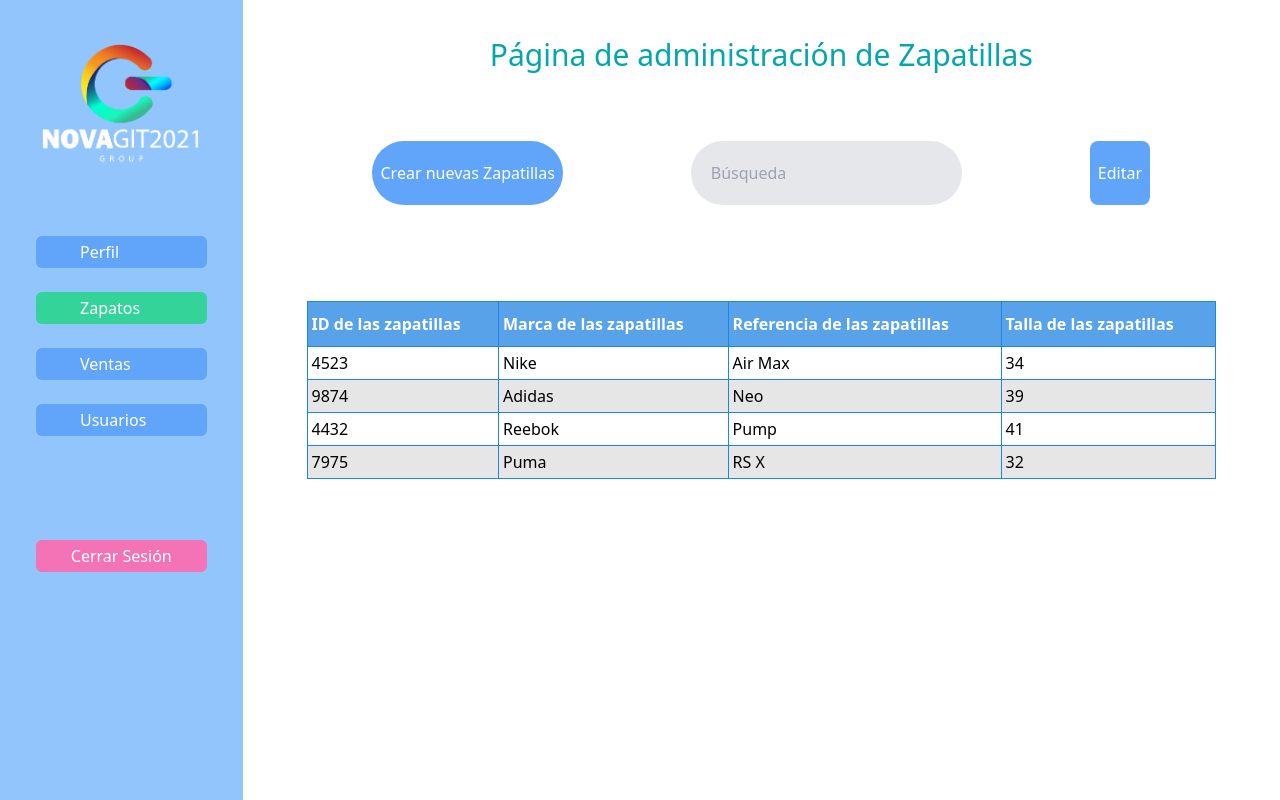
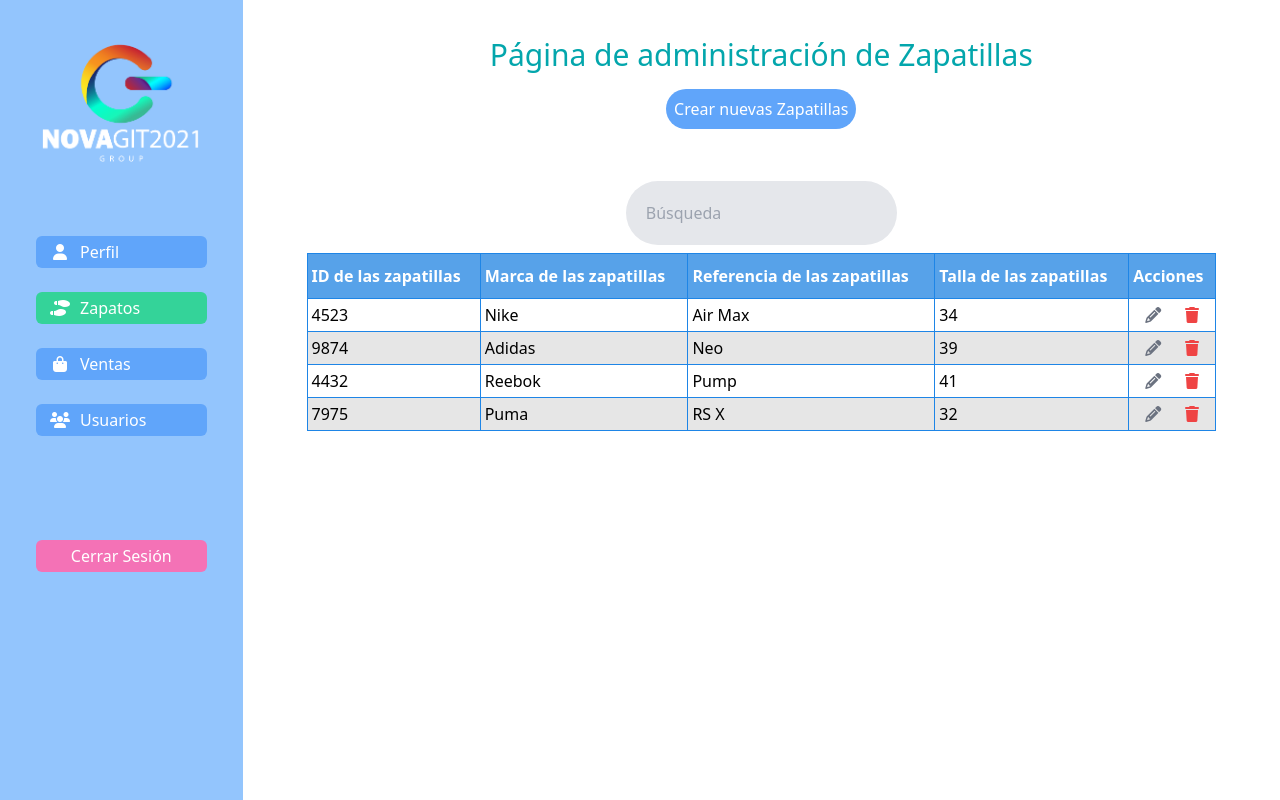
Before and after one commit to NovaGit2021/MinTic2021, a React (Create React App) app: page /admin/zapatillas in a window 1280 px wide. Built offline with nearby package versions, Linux system fonts and the light colour scheme; no server answers.

Commit message:
Correciones de estilos, creación de botones editar y eliminar en zapatillas y creación estandar REST en zapatillas

```diff
--- a/package.json
+++ b/package.json
@@ -4,6 +4,10 @@
   "private": true,
   "dependencies": {
     "@craco/craco": "^6.3.0",
+    "@emotion/react": "^11.4.1",
+    "@emotion/styled": "^11.3.0",
+    "@material-ui/core": "^5.0.0-beta.5",
+    "@mui/material": "^5.0.3",
     "@storybook/addon-postcss": "^2.0.0",
     "@tailwindcss/postcss7-compat": "^2.2.16",
     "@testing-library/jest-dom": "^5.11.4",
@@ -12,10 +16,12 @@
     "axios": "^0.22.0",
     "dom": "^0.0.3",
     "dotenv": "^10.0.0",
+    "nanoid": "^3.1.29",
     "react": "^17.0.2",
     "react-dom": "^17.0.2",
     "react-router-dom": "^5.3.0",
     "react-scripts": "4.0.3",
+    "react-toastify": "^8.0.3",
     "router": "^1.3.5",
     "tailwind": "^4.0.0",
     "web-vitals": "^1.0.1",
--- a/public/index.html
+++ b/public/index.html
@@ -15,6 +15,7 @@
       user's mobile device or desktop. See https://developers.google.com/web/fundamentals/web-app-manifest/
     -->
     <link rel="manifest" href="%PUBLIC_URL%/manifest.json" />
+    <script src="https://kit.fontawesome.com/d4cd33a1a3.js" crossorigin="anonymous"></script>
     <!--
       Notice the use of %PUBLIC_URL% in the tags above.
       It will be replaced with the URL of the `public` folder during the build.
--- a/src/components/Navbar.jsx
+++ b/src/components/Navbar.jsx
@@ -6,7 +6,7 @@
     return (
         <nav className="px-3 bg-blue-300">
             <ul className="p-2 flex w-full justify-between my-3">
-                <img src={logo} className="h-12 h-10 "alt =""/>
+                <img src={logo} className="h-12  "alt =""/>
                 <li className='h-4 my-3 text-white font-extrabold'>ShoeStore.novaGit</li>
 
                 <li className= "px-3">
--- a/src/components/Sidebar.jsx
+++ b/src/components/Sidebar.jsx
@@ -1,4 +1,4 @@
-import React, { useEffect, useState } from 'react';
+import React from 'react';
 import LogoNovaG from './LogoNovaG';
 import { Link } from 'react-router-dom';
 import useActiveRoute from '../hooks/useActiveRoute';
@@ -13,16 +13,16 @@
                     <LogoNovaG />
                 </Link>
                 <div className="my-4 p-3">
-                    <Ruta icono="fa-solid fa-user" ruta="/admin/perfil" nombre="Perfil" />
-                    <Ruta icono="fa-solid fa-shoe-prints" ruta="/admin/zapatillas" nombre="Zapatos" />
-                    <Ruta icono="fa-solid fa-bag-shopping" ruta="/admin/ventas" nombre="Ventas" />
-                    <Ruta icono="fa-solid fa-users" ruta="/admin/usuarios" nombre="Usuarios" />
+                    <Ruta icono="fas fa-solid fa-user" ruta="/admin/perfil" nombre="Perfil" />
+                    <Ruta icono="fas fa-solid fa-shoe-prints" ruta="/admin/zapatillas" nombre="Zapatos" />
+                    <Ruta icono="fas fa-solid fa-shopping-bag" ruta="/admin/ventas" nombre="Ventas" />
+                    <Ruta icono="fas fa-solid fa-users" ruta="/admin/usuarios" nombre="Usuarios" />
 
                 </div>
                 <Link to='/'>
                 <div className='my-4 p-3'>
                     <button className='justify-center p-1 my-6 bg-pink-400 hover:bg-pink-500 flex  w-full items-center text-white rounded-md
-                    ttransition rounded duration-500 ease-in-out bg-blue-400 hover:bg-blue-500 transform hover:-translate-y-1 hover:scale-110'>Cerrar Sesión</button>
+                    transition  duration-500 ease-in-out transform hover:-translate-y-1 hover:scale-110'>Cerrar Sesión</button>
                 </div>
                 </Link>
             </nav>
@@ -37,7 +37,7 @@
     return(
         <Link to={ruta}>
             <button className={`p-1 my-6 bg-${isActive ? 'green' : 'blue'
-            }-400 hover:bg-blue-500 flex w-full items-center text-white rounded-md ttransition rounded duration-200 ease-in-out transform hover:-translate-y-1 hover:scale-110`}>
+            }-400 hover:bg-blue-500 flex w-full items-center text-white rounded-md ttransition  duration-200 ease-in-out transform hover:-translate-y-1 hover:scale-110`}>
             <i className={`${icono} w-10`} />
                 {nombre}
             </button>
--- a/src/index.js
+++ b/src/index.js
@@ -3,6 +3,7 @@
 import './index.css';
 import App from './App';
 import reportWebVitals from './reportWebVitals';
+
 
 ReactDOM.render(
   <React.StrictMode>
--- a/src/pages/admin/Index.jsx
+++ b/src/pages/admin/Index.jsx
@@ -5,7 +5,7 @@
 const Admin = () => {
     return (
         <div>
-            <input className="p-5 m-4 text-white bg-gray-200 p-1 rounded mg-10" placeholder="Búsqueda" />
+            <input className="p-5 m-4 text-white bg-gray-200 rounded mg-10" placeholder="Búsqueda" />
             <main>
             <section className="contenedor sobre-nosotros">
             <h2 className="m-10 flex justify-center text-blue-400 font-extrabold">Nuestro producto</h2>
--- a/src/pages/admin/Usuarios.jsx
+++ b/src/pages/admin/Usuarios.jsx
@@ -45,7 +45,7 @@
         }}
             className="text-white m-16 p-2 rounded-full ttransition duration-200 ease-in-out bg-blue-400 hover:bg-blue-500 transform hover:-translate-y-1 hover:scale-110"> {textoBoton}
         </button>
-        <input className="p-5 m-16 text-black bg-gray-200 p-1 rounded-full m-10" placeholder="Búsqueda" />
+        <input className="p-5 m-16 text-black bg-gray-200 rounded-full" placeholder="Búsqueda" />
         <button className="text-white m-16 p-2 ttransition rounded-lg duration-200 ease-in-out bg-blue-400 hover:bg-blue-500 transform hover:-translate-y-1 hover:scale-110">
             Editar
         </button>
--- a/src/pages/admin/Ventas.jsx
+++ b/src/pages/admin/Ventas.jsx
@@ -53,7 +53,7 @@
         }}
             className="text-white m-16 p-2 rounded-full ttransition duration-200 ease-in-out bg-blue-400 hover:bg-blue-500 transform hover:-translate-y-1 hover:scale-110 "> {textoBoton}
         </button>
-        <input className="p-5 m-16 text-black bg-gray-200 p-1 rounded-full m-10 " placeholder="Búsqueda" />
+        <input className="p-5 m-16 text-black bg-gray-200 rounded-full" placeholder="Búsqueda" />
         <button className="text-white m-16 p-2 ttransition rounded-lg duration-200 ease-in-out bg-blue-400 hover:bg-blue-500 transform hover:-translate-y-1 hover:scale-110">editar
         </button>
 
--- a/src/pages/admin/Zapatillas.jsx
+++ b/src/pages/admin/Zapatillas.jsx
@@ -1,5 +1,9 @@
-import React, {useState, useEffect} from 'react'
+import { nanoid } from 'nanoid';
+import React, {useState, useEffect, useRef} from 'react'
 import axios from 'axios';
+import { toast } from 'react-toastify';
+import {Dialog, Tooltip} from "@mui/material";
+//import axios from 'axios';
 
 //elementos que estan en el codigo pero no se donde ponerlo//
 
@@ -22,22 +26,19 @@
     console.error(error);
 });*/
 
-/*useEffect(() => {
-    if (mostrarTabla){
+/* useEffect(() => {
+    const obetenerZapatillas = async () =>{
     const options = {method: 'GET', url: ''};
 
     axios
     .request(options)
     .then(function (response){
-        useZapatillas(response.data);
+        setZapatillas(response.data);
     })
     .catch(function (error) {
         console.error(error);
     });
-}
-}, [mostrarTabla]);*/
-
-
+}; */
 
 
 
@@ -72,12 +73,37 @@
     const [mostrarTabla, setMostrarTabla] = useState(true);
     const [zapatillas, setZapatillas] = useState([]);
     const [textoBoton, setTextoBoton] = useState('Crear nuevas Zapatillas')
+    const [ejecutarConsulta, setEjecutarConsulta] = useState(true);
+//como en verdad se obtienen del verdadero backend
+    useEffect (() => {
+        const obtenerZapatillas = async () =>{
+            const options = {method: 'GET', url: ''};
 
+            axios
+            .request(options)
+            .then(function (response){
+                setZapatillas(response.data);
+            })
+            .catch(function (error) {
+                console.error(error);
+            });
+        };
+        if (ejecutarConsulta){
+            obtenerZapatillas();
+            setEjecutarConsulta(false);
+        }
+    }, [ejecutarConsulta])
+//obtener lista de vehículos del supuesto backend
     useEffect(() =>{
         setZapatillas(zapatillasBackend);
     },[]);
-
-
+// cierre obtener lista de vehículos del supuesto backend
+ useEffect(() => {
+    if (mostrarTabla){
+      setEjecutarConsulta(true)
+    }
+    },[mostrarTabla]);
+//aquí termina como en verdad se obtienen del verdadero backend
     useEffect(()=>{
         if(mostrarTabla){
             setTextoBoton("Crear nuevas Zapatillas")
@@ -88,28 +114,37 @@
     return (
         <div className="w-500 flex flex-col items-center justify-start w-full m-8" >
             <h2 className="letra">Página de administración de Zapatillas</h2>
-        <div className= "flex justify-between mg-10">
+        <div className= "flex justify-between m-1">
         <button onClick={()=>
             {setMostrarTabla(!mostrarTabla);
         }}
-            className="text-white m-16 p-2 rounded-full ttransition duration-200 ease-in-out bg-blue-400 hover:bg-blue-500 transform hover:-translate-y-1 hover:scale-110 "> {textoBoton}
-        </button>
-        <input className="p-5 m-16 text-black bg-gray-200 p-1 rounded-full m-10" placeholder="Búsqueda" />
-        <button className="text-white m-16 p-2 ttransition rounded-lg duration-200 ease-in-out bg-blue-400 hover:bg-blue-500 transform hover:-translate-y-1 hover:scale-110">
-            Editar
+            className="text-white my-2 p-2 rounded-full ttransition duration-200 ease-in-out bg-blue-400 hover:bg-blue-500 transform hover:-translate-y-1 hover:scale-110 "> {textoBoton}
         </button>
         </div>
-        {mostrarTabla ? <TablaZapatillas listaZapatillas={zapatillas}/>: <FormularioCreacionZapatillas/>}
+        {mostrarTabla ? <TablaZapatillas listaZapatillas={zapatillas} setEjecutarConsulta={setEjecutarConsulta}/>: <FormularioCreacionZapatillas/>}
         </div>
     )
 }
 
-const TablaZapatillas = ({listaZapatillas}) => {
-    useEffect(()=>{
-        console.log("este es el listado de zapatillas en el componente tabla", listaZapatillas)
-    },[listaZapatillas])
+const TablaZapatillas = ({listaZapatillas, setEjecutarConsulta }) => {
+    const [busqueda, setBusqueda] = useState('');
+    const [zapatillasFiltradas, setZapatillasFiltradas] = useState(listaZapatillas);
+
+    useEffect (()=>{
+        setZapatillasFiltradas(
+        listaZapatillas.filter((elemento=>{
+            console.log("elemento", elemento);
+            return JSON.stringify(elemento).toLowerCase().includes(busqueda.toLowerCase());
+        }))
+        )
+    }, [busqueda, listaZapatillas]);
+
     return (
         <div className="p-8 flex flex-col items-center justify-center w-full">
+        <input
+        value={busqueda}
+        onChange={e=>setBusqueda(e.target.value)}
+        className="p-5 mx-1 my-2 text-black bg-gray-200 rounded-full" placeholder="Búsqueda" />
         <table className="tabla">
         <thead className="">
         <tr className= "">
@@ -117,38 +152,194 @@
         <th>Marca de las zapatillas</th>
         <th>Referencia de las zapatillas</th>
         <th>Talla de las zapatillas</th>
+        <th>Acciones</th>
         </tr>
         </thead>
         <tbody>
-            {listaZapatillas.map((zapatilla)=>{
+            {zapatillasFiltradas.map((zapatilla)=>{
                 return (
-                    <tr>
-                    <td>{zapatilla.id}</td>
-                    <td>{zapatilla.marca}</td>
-                    <td>{zapatilla.referencia}</td>
-                    <td>{zapatilla.talla}</td>
-                </tr>
+                    <FilaZapatilla key={nanoid()} zapatilla={zapatilla} setEjecutarConsulta={setEjecutarConsulta}/>
                 );
             })}
         </tbody>
         </table>
         </div>
     )
+};
+const FilaZapatilla = ({zapatilla, setEjecutarConsulta}) =>{
+    const [edit, setEdit] = useState(false);
+    const [openDialog, setOpenDialog] = useState(false); //Para el dialogo en la línea 287
+    const[infoNuevasZapatillas, setInfoNuevasZapatillas] = useState({
+        id: zapatilla.id,
+        marca: zapatilla.marca,
+        referencia: zapatilla.referencia,
+        talla: zapatilla.talla,
+    })
 
+    const actualizarZapatillas = async () =>{
+        console.log(infoNuevasZapatillas);
+        //enviar info al backend
+        const options = {
+            method: 'PATCH',
+            url: '',
+            headers: {'Content-Type': 'application/json'},
+            data:{...infoNuevasZapatillas, id: zapatilla.id},
+        };
+        await axios
+        .request(options)
+        .then(function(response){
+            console.log(response.data)
+            toast.succes("Zapatillas modificadas con éxito");
+            setEdit(false);
+            setEjecutarConsulta(true);
+        })
+        .catch(function(error){
+            console.error(error);
+            toast.error("Error modificando zapatillas")
+        });
+    };
+    const eliminarZapatillas = async () =>{
+        const options = {
+            method: 'DELETE',
+            url: '',
+            headers: {'Content-Type': 'application/json'},
+            data:{id: zapatilla.id},
+        };
+        await axios
+        .request(options)
+        .then(function(response){
+            console.log(response.data)
+            toast.succes("Zapatillas eliminadas con éxito");
+            setEjecutarConsulta(true);
+        })
+        .catch(function(error){
+            console.error(error);
+            toast.error("Error eliminando zapatillas")
+        });
+        setOpenDialog(false);
+    }
+    return(
+        <tr>
+        {edit ? (
+        <>
+            <td>
+            <input className="bg-gray-200 border-gray-600 p-2 rounded lg m-2"
+            type="text"
+            value={infoNuevasZapatillas.id}
+            onChange={e=>setInfoNuevasZapatillas({...infoNuevasZapatillas,id: e.target.value})}/>
+            </td>
+            <td>
+            <input className="bg-gray-200 border-gray-600 p-2 rounded lg m-2"
+            type="text"
+            value={infoNuevasZapatillas.marca}
+            onChange={e=>setInfoNuevasZapatillas({...infoNuevasZapatillas,marca: e.target.value})}/>
+            </td>
+            <td>
+            <input className="bg-gray-200 border-gray-600 p-2 rounded lg m-2"
+            type="text"
+            value={infoNuevasZapatillas.referencia}
+            onChange={e=>setInfoNuevasZapatillas({...infoNuevasZapatillas,referencia: e.target.value})}/>
+            </td>
+            <td>
+            <input className="bg-gray-200 border-gray-600 p-2 rounded lg m-2"
+            type="text"
+            value={infoNuevasZapatillas.talla}
+            onChange={e=>setInfoNuevasZapatillas({...infoNuevasZapatillas,talla: e.target.value})}/>
+            </td>
+        </>
+        ):(
+        <>
+        <td>{zapatilla.id}</td>
+        <td>{zapatilla.marca}</td>
+        <td>{zapatilla.referencia}</td>
+        <td>{zapatilla.talla}</td>
+        </>
+        )}
+        <td>
+            <div className= "flex w-full justify-around">
+                {edit ? (
+                    <>
+                    <Tooltip title="Confirmar edición" arrow>
+                    <i
+                    onClick={()=> actualizarZapatillas()}
+                    className="fas fa-check-circle text-green-500 hover:text-green-800"/>
+                    </Tooltip>
+                    <Tooltip title="Cancelar edición" arrow>
+                    <i
+                    onClick={()=>setEdit(!edit)}
+                    className="far fa-window-close text-red-500 hover:text-black"/>
+                    </Tooltip>
+                    </>
+                ):(
+                <>
+                <Tooltip title="Editar zapatillas" arrow>
+                <i
+                onClick={()=>setEdit(!edit)}
+                className="fas fa-pencil-alt text-gray-500 hover:text-black"/>
+                </Tooltip>
+                <Tooltip title="Eliminar zapatillas" arrow>
+                <i onClick={()=> setOpenDialog(true)}className="fas fa-trash text-red-500 hover:text-red-900"/>
+                </Tooltip>
+                </>
+                )}
+            </div>
+            <Dialog open={openDialog}>
+            <div className="p-8 flex flex-col">
+            <h1 className="text-gray-900 text-2xl font-bold">¿Está seguro de querer eliminar las zapatillas?</h1>
+            <div className="flex w-full justify-center my-4">
+            <button onClick={()=> eliminarZapatillas}className="mx-2 px-4 py-2 bg-blue-500 hover:bg-blue-700">Sí</button>
+            <button onClick={()=> setOpenDialog(false)}className="mx-2 px-4 py-2 bg-pink-500 hover:bg-pink-700">No</button>
+            </div>
+            </div>
+            </Dialog>
+        </td>
+    </tr>
+    )
+}
+const FormularioCreacionZapatillas = ({setMostrarTabla, listaZapatillas, setZapatillas}) => {
+    const form = useRef(null);
 
-};
-const FormularioCreacionZapatillas = () => {
+    const submitForm = async (e) => {
+        e.preventDefault();
+        const fd = new FormData (form.current);
+
+        const nuevasZapatillas = {};
+        fd.forEach((value,key) => {
+            nuevasZapatillas[key]= value;
+        });
+
+        /* const options = {
+            method: 'POST',
+            url: '',
+            headers: {'Content-Type': 'aplication/json'},
+            data: {id: nuevasZapatillas.id, marca: nuevasZapatillas.marca, referencia: nuevasZapatillas.referencia, talla: nuevasZapatillas.talla},
+        }; */
+
+        await axios
+            //.request(options)
+            .then (function(response){
+                console.log(response.data);
+                toast.succes("Zapatillas agregadas con éxito");
+            })
+            .catch(function(error){
+                console.error(error);
+                toast.error("Error creando zapatillas")
+            });
+        setMostrarTabla(true);
+    };
+
     return (
+
         <div className="flex flex-col justify-center m-12 min-w-max w-full">
         <div className= "flex justify-between">
         <h2 className= "flex justify-center m-4 font-black">Formulario de zapatillas</h2>
         </div>
-        <form className='grid grid-cols-2'>
-        <input className="bg-gray-200 border-gray-600 p-2 rounded lg m-2" type="text" placeholder="ID de las zapatillas"/>
-        <input className="bg-gray-200 border-gray-600 p-2 rounded lg m-2" type="text" placeholder="Marca de las zapatillas"/>
-        <input className="bg-gray-200 border-gray-600 p-2 rounded lg m-2" type="text" placeholder="Referencia de las zapatillas"/>
-        <input className="bg-gray-200 border-gray-600 p-2 rounded lg m-2" type="number" placeholder="Talla de las zapatillas" min="32" max="44"/>
-        <button type= "button" className= "col-span-2 m-4 bg-blue-500 p-2 hover:bg-blue-700 text-white m-16 p-2 rounded-full ttransition duration-200 ease-in-out bg-blue-400 hover:bg-blue-500 transform hover:-translate-y-1 hover:scale-110 ">Guardar Zapatillas</button>
+        <form ref={form} onSubmit={submitForm} className='grid grid-cols-2'>
+        <input className="bg-gray-200 border-gray-600 p-2 rounded lg m-2" type="text" placeholder="ID de las zapatillas" required/>
+        <input className="bg-gray-200 border-gray-600 p-2 rounded lg m-2" type="text" placeholder="Marca de las zapatillas" required/>
+        <input className="bg-gray-200 border-gray-600 p-2 rounded lg m-2" type="text" placeholder="Referencia de las zapatillas" required/>
+        <input className="bg-gray-200 border-gray-600 p-2 rounded lg m-2" type="number" placeholder="Talla de las zapatillas" min="32" max="44" required/>
+        <button type= "button" className= "col-span-2 text-white m-16 p-2 rounded-full ttransition duration-200 ease-in-out bg-blue-400 hover:bg-blue-500 transform hover:-translate-y-1 hover:scale-110 ">Guardar Zapatillas</button>
         </form>
         </div>
     )
```
Also changed, not shown: 1 other file (tests, documents, lock files or other folders).
